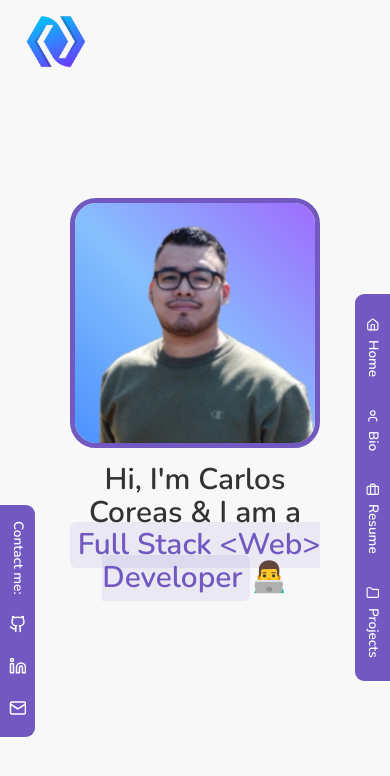
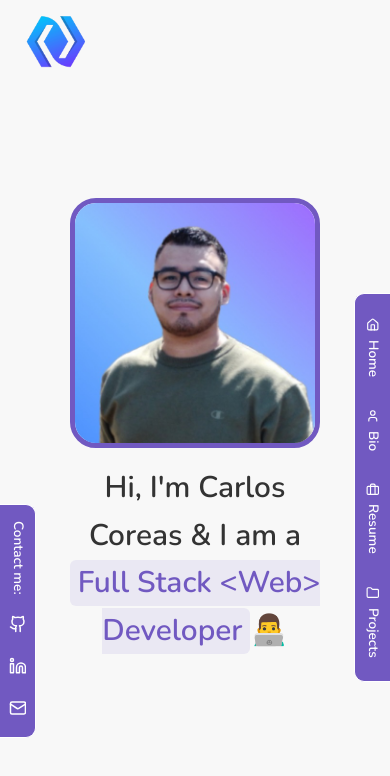
Before and after one commit to CJ484/cjcodes-portfolio-website, a React (Vite) app: page / in a window 390 px wide. Shown: the part 14-790 px from the top of the page. Built offline with nearby package versions, Linux system fonts and the light colour scheme.

Commit message:
Update styles for introduction, bio, resume, and projects sections; adjust max-width for responsiveness and add line-height for improved text readability.

```diff
--- a/src/styles/styles.css
+++ b/src/styles/styles.css
@@ -28,10 +28,12 @@ section {
     height: auto;
   }
 }
+.introductionSection,
 .bioSection,
 .resumeSection,
 .projectsSection {
-  @media (min-width: 1024px) {
+  max-width: 90%;
+  @media (min-width: 768px) {
     max-width: 1400px;
   }
 }
@@ -52,6 +54,7 @@ section {
     font-size: var(--font-size-3);
     font-weight: 600;
     text-align: center;
+    line-height: 1.6;
 
     & .highlight {
       color: var(--color-primary);
```
